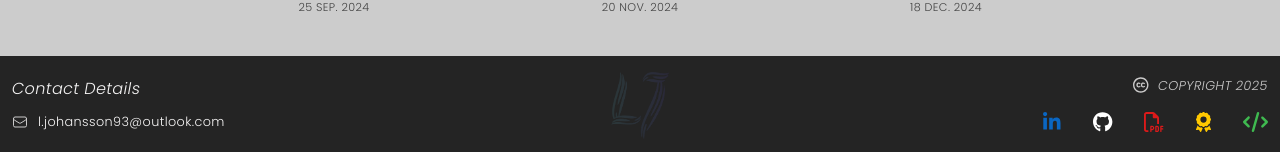
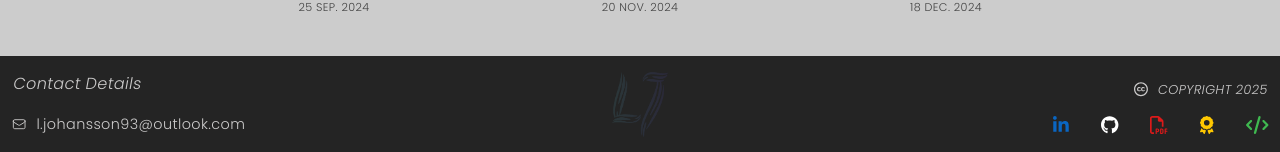
Before and after one commit to j0hanz/j0hanz-portfolio, a React (Vite) app: page / in a window 1280 px wide. Shown: the part 10070-10222 px from the top of the page. Built offline with nearby package versions, Linux system fonts and the light colour scheme; no server answers.

Commit message:
Refactor styles for improved layout

```diff
--- a/src/components/Footer.tsx
+++ b/src/components/Footer.tsx
@@ -21,9 +21,9 @@ const Footer: FC = () => {
         fluid
         className={`${appStyles.sectionContainer} ${appStyles.cardBgImage}`}
       >
-        <Row className="d-flex justify-content-center align-items-center mx-auto">
-          <Col sm={6} className="mb-sm-0">
-            <div className={`mb-2 ${styles.footerLinkHeader}`}>
+        <Row className="mx-auto">
+          <Col sm={6}>
+            <div className={`pb-3 ${styles.footerLinkHeader}`}>
               Contact Details
             </div>
             <HiOutlineEnvelope className={styles.footerIcon} />
@@ -34,16 +34,18 @@ const Footer: FC = () => {
               l.johansson93@outlook.com
             </a>
           </Col>
-          <Col sm={6} className="text-sm-end my-1">
-            <div className="d-flex align-items-center justify-content-sm-end mb-3">
+          <Col sm={6} className="text-sm-end mt-2">
+            <div className="d-flex align-items-center justify-content-sm-end pb-3">
               <FontAwesomeIcon
                 icon={faCreativeCommons}
                 className={styles.footerIcon}
               />
               <small className={appStyles.copyrightText}>Copyright 2025</small>
             </div>
-            <div className="mt-4 mt-sm-0 mx-auto">
-              <Row className="d-flex justify-content-sm-end flex-row justify-content-between">
+            <div className="mt-4 mt-sm-0">
+              <Row
+                className={`${styles.footerSocialIcons} d-flex justify-content-sm-end flex-row justify-content-between`}
+              >
                 {socialLinks.map(
                   ({
                     id,
--- a/src/components/styles/Footer.module.css
+++ b/src/components/styles/Footer.module.css
@@ -1,30 +1,36 @@
 .footerBg {
   background: var(--bg-dark);
-  padding-top: 1rem;
-  padding-bottom: 1rem;
+  padding: 1rem 0;
 }
 
 .footerIcon {
   color: var(--text-light);
   opacity: 0.8;
+  font-size: 0.9rem;
   margin-right: 10px;
   transition: var(--transition);
 }
 
 .footerLink {
-  font-size: 0.8rem;
+  font-size: 0.9rem;
   color: var(--text-light);
   transition: var(--transition);
+  opacity: 0.8;
 }
 
 .footerLinkHeader {
   transform: skew(-10deg);
   font-size: 1rem;
   color: var(--text-light);
+  opacity: 0.8;
 }
 
 .footerLink:hover {
   color: #66b2ff;
+}
+
+.footerSocialIcons {
+  font-size: 0.9rem;
 }
 
 @media (max-width: 575px) {
```
